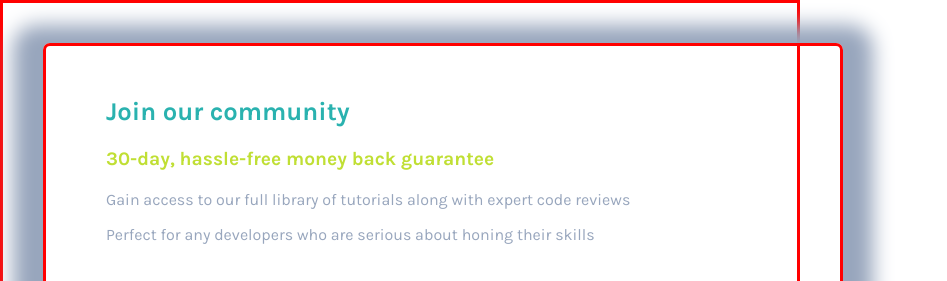
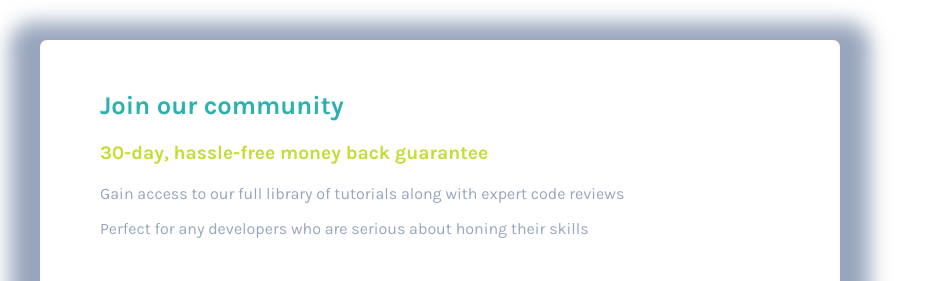
Before and after one commit to JoanaRRSantos/Front-end-card, a plain HTML site: page index.html in a window 1280 px wide. Shown: the top 281 px of the page, without its empty margins (0-947 px from the left). Drawn offline with Linux system fonts and the light colour scheme.

Commit message:
Update style.css

```diff
--- a/style.css
+++ b/style.css
@@ -7,8 +7,7 @@ html{
   padding: 40px;
   overflow: hidden;
   width:800px;
-  height: 600px;
-  border: 3px solid red;
+  height: 1000px;
 }
 
 *,
@@ -23,8 +22,7 @@ body{
   border-radius: 7px;
   box-shadow: 0px 12px 20px 30px hsl(218, 22%, 67%);
   width:800px;
-  height: 600px;
-  border: 3px solid red;
+  height: 1000px;
 }
 
 .main-container{
```
